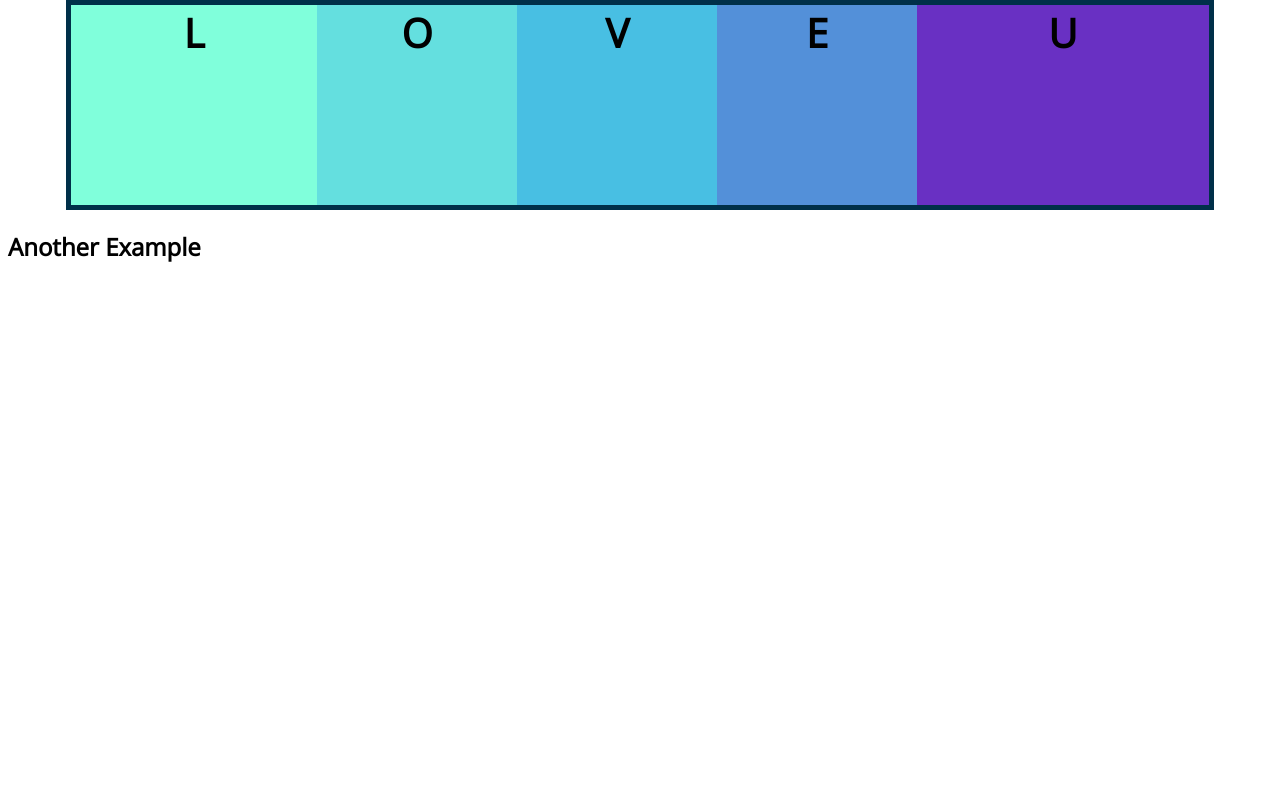
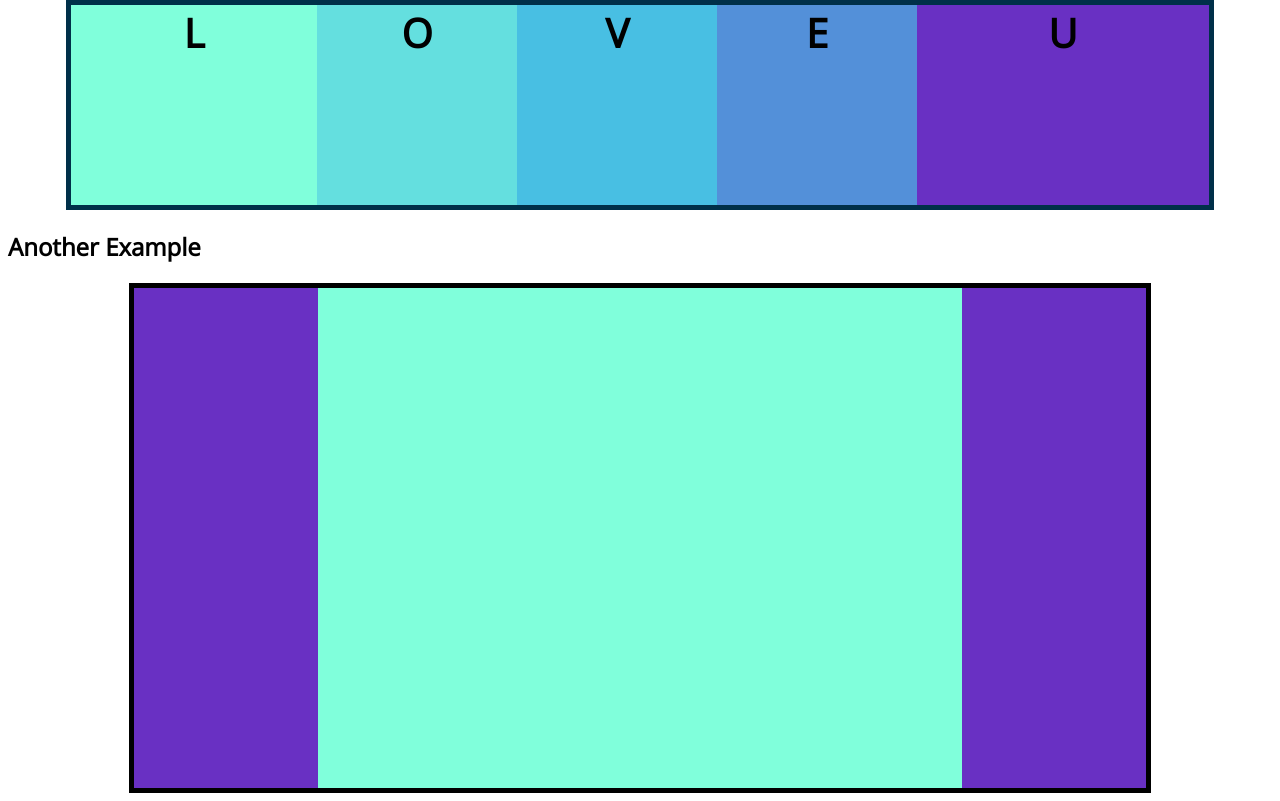
Before and after one commit to over45Codes/WebDev, a plain HTML site: page Flexbox Project/index.html in a window 1280 px wide. Shown: the part 86-887 px from the top of the page. Before the commit the page ends 800 px from the top, so only its background shows below. Drawn offline with nearby package versions, Linux system fonts and the light colour scheme.

Commit message:
added another section of flexbox

```diff
--- a/Flexbox Project/app.css
+++ b/Flexbox Project/app.css
@@ -34,3 +34,21 @@ div:nth-of-type(1) {
 div:nth-of-type(5) {
   flex-grow: 2;
 }
+
+main {
+  width: 80%;
+  margin: 0 auto;
+  border: 5px solid black;
+  height: 500px;
+  display: flex;
+}
+
+main .sidebar {
+  background-color: #6930c3;
+  flex: 1 2 300px;
+}
+
+main .maincontent {
+  background-color: #80ffdb;
+  flex: 2 1 800px;
+}
```
